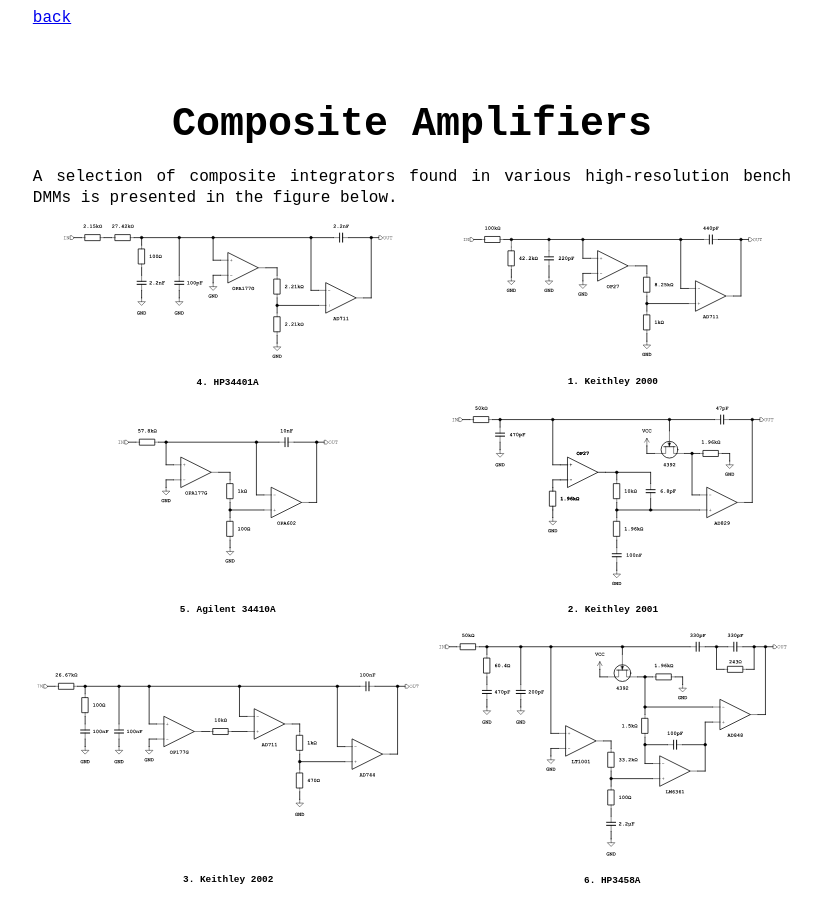
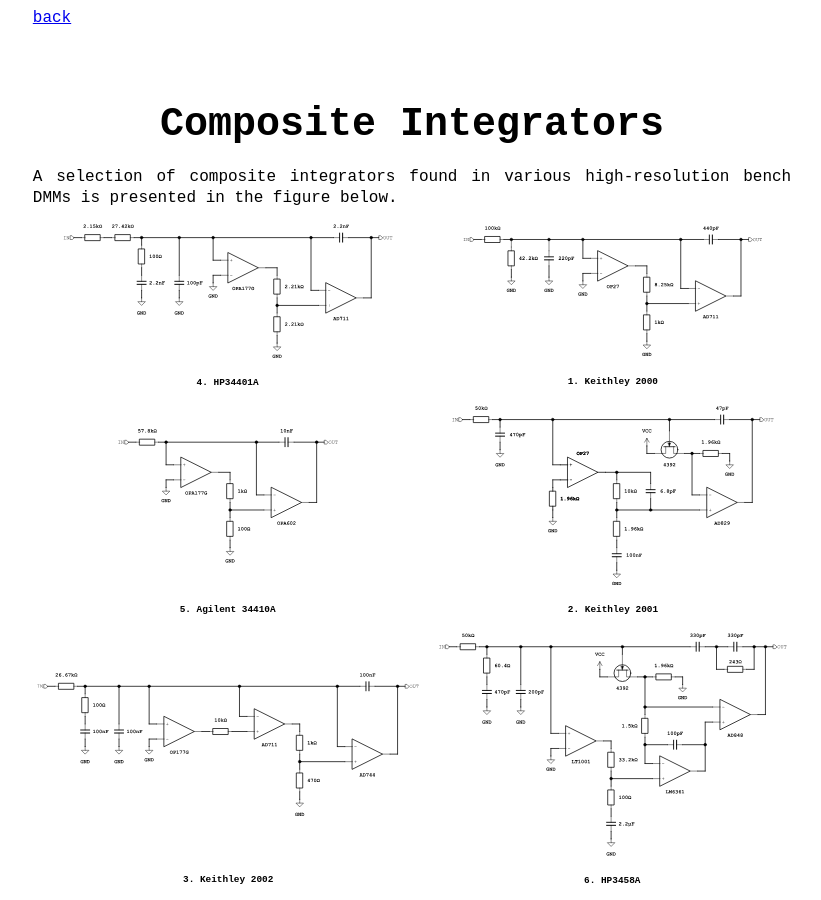
Before and after one commit to NNNILabs/NNNILabs.github.io, a Jekyll site: the page built from _posts/2025-06-18-Composite-Integrators.md, in a window 1280 px wide. Shown: the whole page, without its empty margins (228-1049 px from the left). Built offline with Jekyll 4.4.1, drawn with Linux system fonts in a browser that asks for light colours.

Commit message:
Update 2025-06-18-Composite-Integrators.md

```diff
--- a/_posts/2025-06-18-Composite-Integrators.md
+++ b/_posts/2025-06-18-Composite-Integrators.md
@@ -1,10 +1,10 @@
 ---
 category: articles
 layout: default
-title: Composite Amplifiers
+title: Composite Integrators
 ---
 
-# Composite Amplifiers
+# Composite Integrators
 
 A selection of composite integrators found in various high-resolution bench DMMs is presented in the figure below.
 
```
